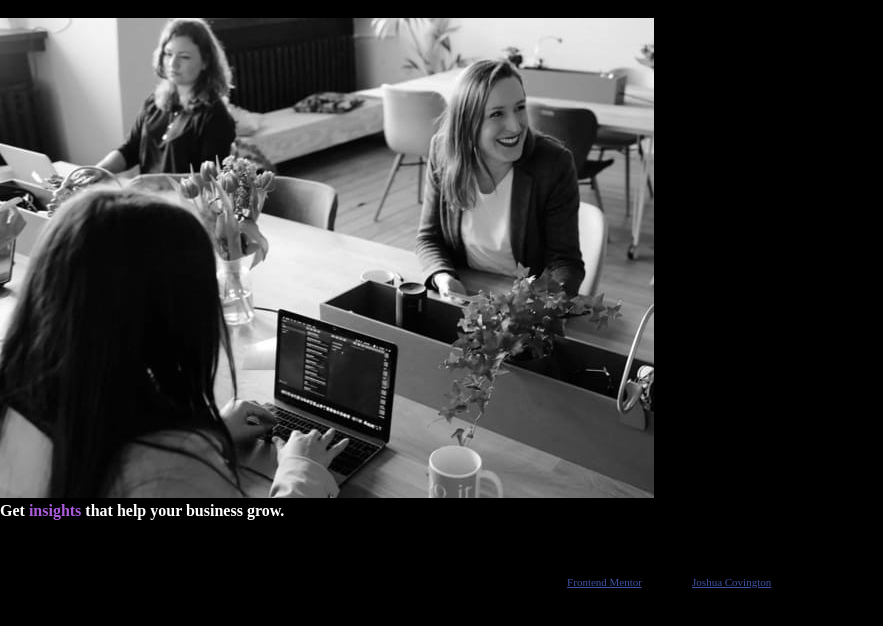
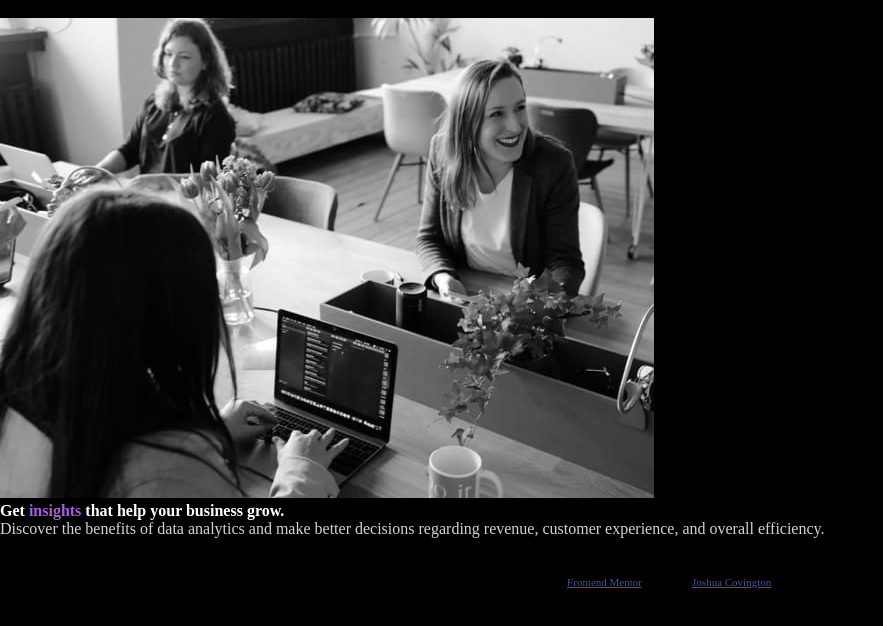
Before and after one commit to jcovington16/frontend-mentor-projects, a plain HTML site: page stats-preview-card-component-main/index.html in a window 1280 px wide. Shown: the whole page, without its empty margins (0-883 px from the left). Drawn offline with Linux system fonts and the light colour scheme.

Commit message:
Working on the styling and positioning of the page.

```diff
--- a/stats-preview-card-component-main/styles.css
+++ b/stats-preview-card-component-main/styles.css
@@ -16,8 +16,17 @@
     font-size: 100%;
 }
 
-body{
+body {
     background-color: black;
+}
+
+.box_paragraph {
+    background-color: hsl(244, 38%, 16%);
+}
+
+p {
+    font: Lexend Deca;
+    color: lightgray;
 }
 
 .box__heading {
```
